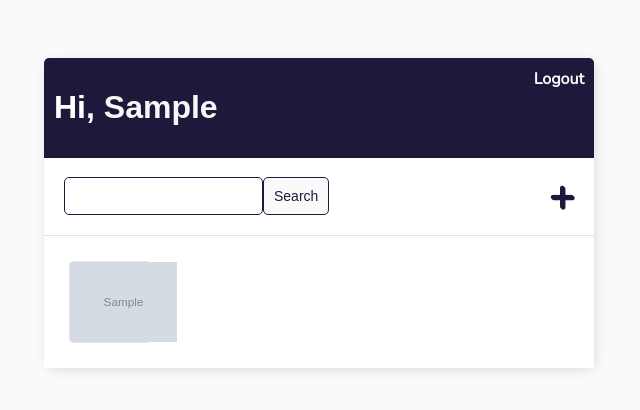
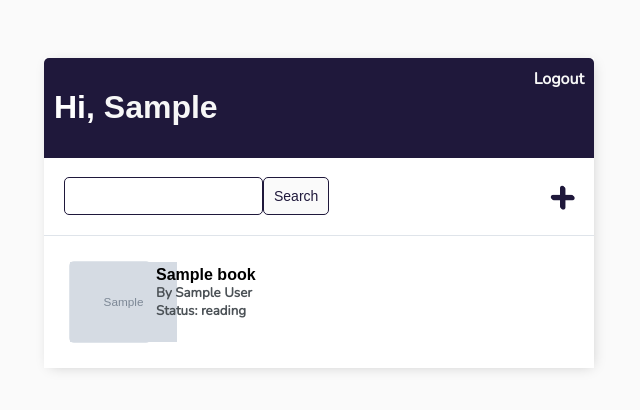
Before and after one commit to ethan-pt/reading_tracker, a Django app: page / in a window 1280 px wide. Shown: the top 410 px of the page, without its empty margins (321-961 px from the left). Run offline with Django 5.2, Linux system fonts and the light colour scheme; a user stored in the database is signed in; tables that the repository leaves empty hold one stand-in row (values such as "Sample post"); grey boxes marked "Sample" are stand-in pictures; parts of the project's set-up code (start-up, migrations or seed data) failed here and were passed over.

Commit message:
add book title, author, and status

```diff
--- a/reading_tracker/templates/reading_tracker/book_list.html
+++ b/reading_tracker/templates/reading_tracker/book_list.html
@@ -33,6 +33,14 @@
                 <div class="cover-div">
                     <img class="cover-img" src="{{ book.cover_url }}" alt="{% static 'img/icon-image-not-found.jpg' %}">
                 </div>
+
+                <div class="info-div">
+                    <h4>{{ book.title }}</h4>
+
+                    <p>By {{ book.author }}</p>
+
+                    <p>Status: {{ book.status }}</p>
+                </div>
             </div>
         {% endfor %}
     {% else %}
```
